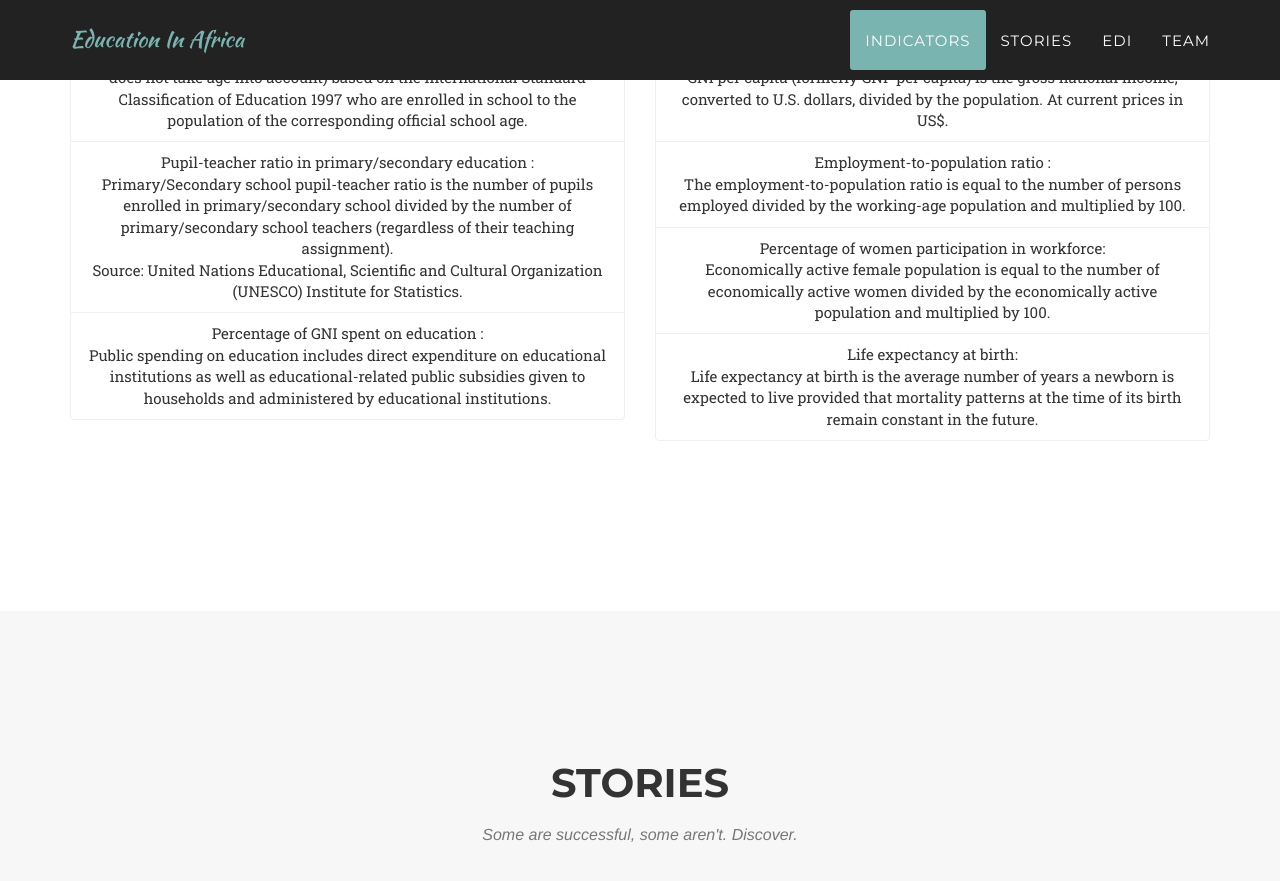
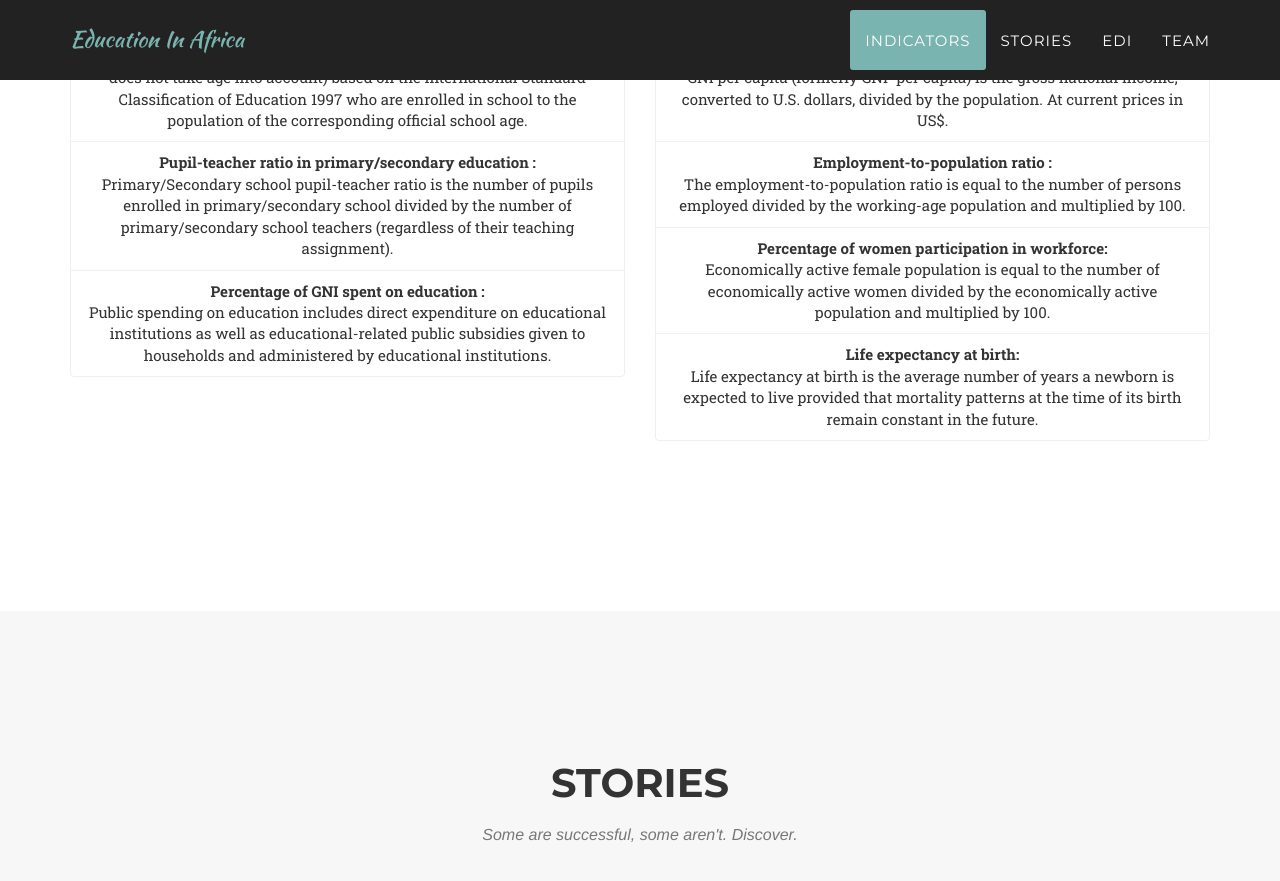
Before and after one commit to GhaliAmir/EducationInAfrica.github.io, a Jekyll site: the page built from index.html, in a window 1280 px wide and 900 px high, scrolled down 1501 px. Shown: the top 881 px of the window. Built offline with Jekyll 4.4.1, drawn with Linux system fonts in a browser that asks for light colours; some web fonts are replaced.

Commit message:
Update indicators list

```diff
--- a/_includes/indicators.html
+++ b/_includes/indicators.html
@@ -15,10 +15,10 @@
         </span>
         <h4 class="service-heading">Education indicators</h4>
         <ul class="list-group list-group-flush">
-          <li class="list-group-item">Male/Female school life expectancy: <br>School life expectancy is defined as the total number of years of schooling which a male/female child of a certain age can expect to receive in the future, assuming that the probability of his or her being enrolled in school at any particular age is equal to the current enrolment ratio for that age.</li>
-          <li class="list-group-item">Gross/Net enrollment ratio in primary/secondary/tertiary education : <br>Net enrollment ratio is the ratio of children of official school age (gross does not take age into account) based on the International Standard Classification of Education 1997 who are enrolled in school to the population of the corresponding official school age.</li>
-          <li class="list-group-item">Pupil-teacher ratio in primary/secondary education : <br>Primary/Secondary school pupil-teacher ratio is the number of pupils enrolled in primary/secondary school divided by the number of primary/secondary school teachers (regardless of their teaching assignment). <br>Source: United Nations Educational, Scientific and Cultural Organization (UNESCO) Institute for Statistics.</li>
-          <li class="list-group-item">Percentage of GNI spent on education : <br>Public spending on education includes direct expenditure on educational institutions as well as educational-related public subsidies given to households and administered by educational institutions.</li>
+          <li class="list-group-item"><b>Male/Female school life expectancy: </b><br>School life expectancy is defined as the total number of years of schooling which a male/female child of a certain age can expect to receive in the future, assuming that the probability of his or her being enrolled in school at any particular age is equal to the current enrolment ratio for that age.</li>
+          <li class="list-group-item"><b>Gross/Net enrollment ratio in primary/secondary/tertiary education : </b><br>Net enrollment ratio is the ratio of children of official school age (gross does not take age into account) based on the International Standard Classification of Education 1997 who are enrolled in school to the population of the corresponding official school age.</li>
+          <li class="list-group-item"><b>Pupil-teacher ratio in primary/secondary education : </b><br>Primary/Secondary school pupil-teacher ratio is the number of pupils enrolled in primary/secondary school divided by the number of primary/secondary school teachers (regardless of their teaching assignment).
+          <li class="list-group-item"><b>Percentage of GNI spent on education : </b><br>Public spending on education includes direct expenditure on educational institutions as well as educational-related public subsidies given to households and administered by educational institutions.</li>
         </ul>
 
       </div>
@@ -29,11 +29,11 @@
         </span>
         <h4 class="service-heading">Social and economic indicators</h4>
         <ul class="list-group list-group-flush">
-          <li class="list-group-item">Human Development Index (HDI): <br>The HDI is based on the following three indicators: longevity, as measured by life expectancy at birth; educational attainment, as measured by a combination of adult literacy (two-thirds weight) and combined primary, secondary and tertiary enrollment ratios (one-third weight); and standard of living, as measured by real GDP per capita (PPP $).</li>
-          <li class="list-group-item">GNI per capita : <br>GNI per capita  (formerly GNP per capita) is the gross national income, converted to U.S. dollars, divided by the population. At current prices in US$.</li>
-          <li class="list-group-item">Employment-to-population ratio : <br>The employment-to-population ratio is equal to the number of persons employed divided by the working-age population and multiplied by 100.</li>
-          <li class="list-group-item">Percentage of women participation in workforce:<br>Economically active female population is equal to the number of economically active women divided by the economically active population and multiplied by 100.</li>
-          <li class="list-group-item">Life expectancy at birth:<br>Life expectancy at birth is the average number of years a newborn is expected to live provided that mortality patterns at the time of its birth remain constant in the future.</li>
+          <li class="list-group-item"><b>Human Development Index (HDI): </b><br>The HDI is based on the following three indicators: longevity, as measured by life expectancy at birth; educational attainment, as measured by a combination of adult literacy (two-thirds weight) and combined primary, secondary and tertiary enrollment ratios (one-third weight); and standard of living, as measured by real GDP per capita (PPP $).</li>
+          <li class="list-group-item"><b>GNI per capita : </b><br>GNI per capita  (formerly GNP per capita) is the gross national income, converted to U.S. dollars, divided by the population. At current prices in US$.</li>
+          <li class="list-group-item"><b>Employment-to-population ratio : </b><br>The employment-to-population ratio is equal to the number of persons employed divided by the working-age population and multiplied by 100.</li>
+          <li class="list-group-item"><b>Percentage of women participation in workforce:</b><br>Economically active female population is equal to the number of economically active women divided by the economically active population and multiplied by 100.</li>
+          <li class="list-group-item"><b>Life expectancy at birth:</b><br>Life expectancy at birth is the average number of years a newborn is expected to live provided that mortality patterns at the time of its birth remain constant in the future.</li>
         </ul>
       </div>
     </section>
```
